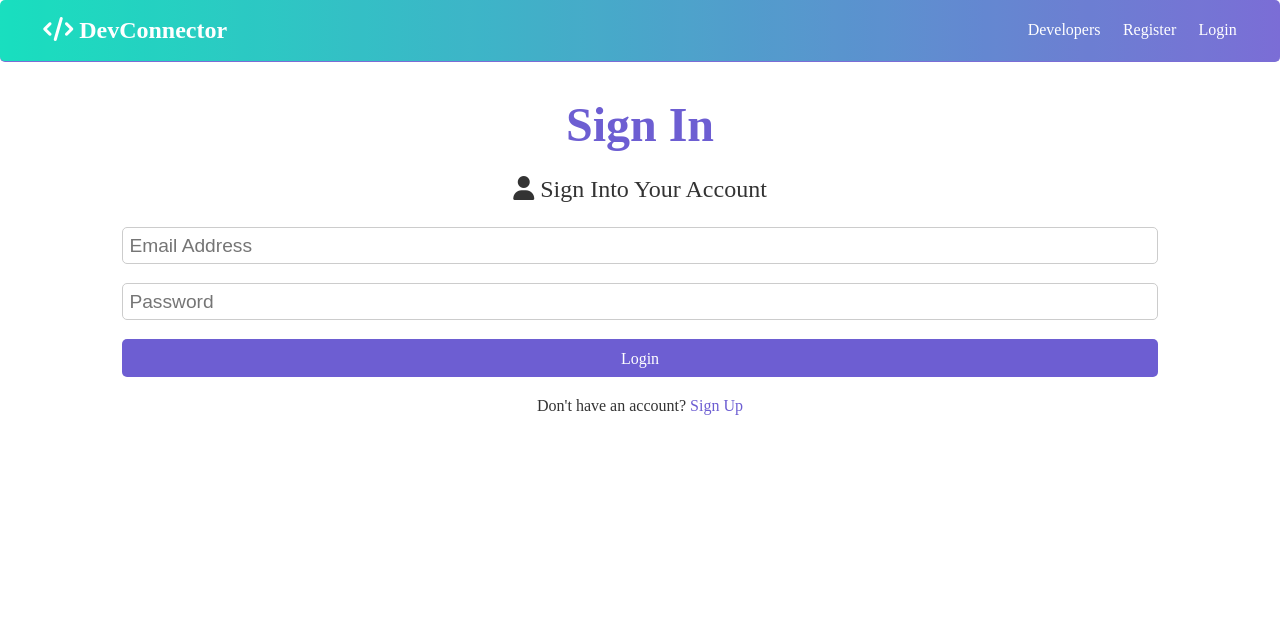
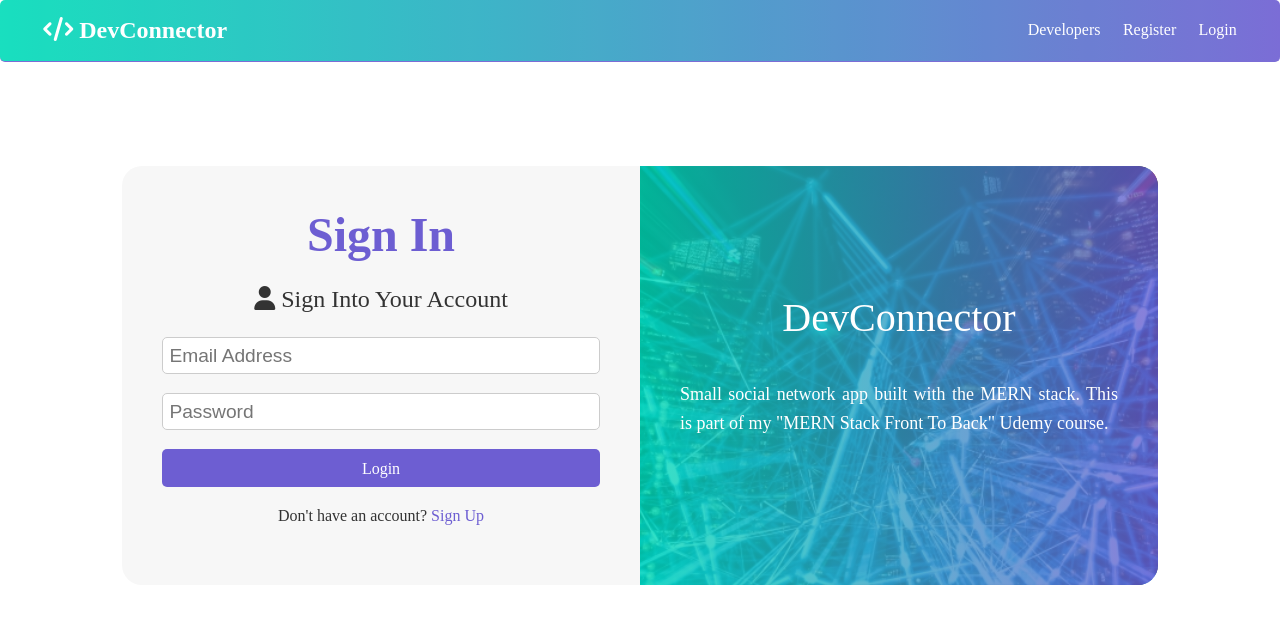
Before and after one commit to alfonsorodrigo/dev-connector, a React (Create React App) app in the folder client/: page /login in a window 1280 px wide. Shown: the top 624 px of the page. Built offline with nearby package versions, Linux system fonts and the light colour scheme; no server answers; a web font is replaced by a local one.

Commit message:
Added styles to Login

```diff
--- a/client/src/App.css
+++ b/client/src/App.css
@@ -26,7 +26,7 @@
 }
 
 body {
-  font-family: "MonserratRegular";
+  font-family: 'MonserratRegular';
   font-size: 1rem;
   line-height: 1.6;
   background-color: #fff;
@@ -38,7 +38,7 @@
 h4,
 h5,
 strong {
-  font-family: "MonserratBold";
+  font-family: 'MonserratBold';
 }
 a {
   color: var(--primary-color);
@@ -62,6 +62,12 @@
   margin-top: 6rem;
   margin-bottom: 3rem;
 }
+.container-login {
+  margin-top: 70px;
+  display: flex;
+  border-radius: 20px;
+  overflow: hidden;
+}
 
 .container p#bottom-text-form {
   text-align: center;
@@ -75,6 +81,47 @@
   text-align: center;
 }
 
+.ctn-form {
+  width: 100%;
+  padding: 40px;
+  background: #f7f7f7;
+}
+
+.ctn-text {
+  width: 100%;
+  background-image: url(./img/data.jpg);
+  background-position: center;
+  background-size: cover;
+  padding: 40px;
+  position: relative;
+}
+.capa {
+  width: 100%;
+  height: 100%;
+  position: absolute;
+  top: 0;
+  left: 0;
+  background: linear-gradient(90deg, #00dcb8, #6d5ed2);
+  opacity: 0.8;
+}
+
+.title-description {
+  position: relative;
+  top: 80px;
+  color: white;
+  font-weight: 300;
+  font-size: 40px;
+  text-align: center;
+}
+
+.text-description {
+  position: relative;
+  top: 110px;
+  color: white;
+  font-size: 18px;
+  font-weight: 200;
+  text-align: justify;
+}
 /* Text Styles*/
 .x-large {
   font-size: 4rem;
@@ -274,7 +321,7 @@
   margin: 1.2rem 0;
 }
 
-.form input[type="submit"] {
+.form input[type='submit'] {
   display: block;
   width: 100%;
   margin: auto;
@@ -286,10 +333,10 @@
   color: #888;
 }
 
-.form input[type="text"],
-.form input[type="email"],
-.form input[type="password"],
-.form input[type="date"],
+.form input[type='text'],
+.form input[type='email'],
+.form input[type='password'],
+.form input[type='date'],
 .form select,
 .form textarea {
   display: block;
@@ -301,7 +348,7 @@
   outline: none;
 }
 
-.form input[type="submit"],
+.form input[type='submit'],
 button {
   font: inherit;
 }
@@ -381,7 +428,7 @@
 /* Landing Page */
 .landing {
   position: relative;
-  background: url("./img/data.jpg") no-repeat center center/cover;
+  background: url('./img/data.jpg') no-repeat center center/cover;
   height: 100vh;
 }
 
@@ -412,10 +459,10 @@
 .profile-grid {
   display: grid;
   grid-template-areas:
-    "top top"
-    "about about"
-    "exp edu"
-    "github github";
+    'top top'
+    'about about'
+    'exp edu'
+    'github github';
   grid-gap: 1rem;
 }
 
@@ -599,11 +646,11 @@
 
   .profile-grid {
     grid-template-areas:
-      "top"
-      "about"
-      "exp"
-      "edu"
-      "github";
+      'top'
+      'about'
+      'exp'
+      'edu'
+      'github';
   }
 
   .profile-about .skills {
@@ -624,3 +671,19 @@
     padding: 0.3rem 0.4rem;
   }
 }
+
+#title-login {
+  text-align: center;
+}
+/* RESPONSIVE */
+
+@media screen and (max-width: 800px) {
+  .ctn-text {
+    display: none;
+  }
+  .ctn-form  {
+    margin: auto;
+    width: 100%;
+    background: white;
+  }
+}
--- a/client/src/components/auth/Login.js
+++ b/client/src/components/auth/Login.js
@@ -1,13 +1,13 @@
-import React, { Fragment, useState } from "react";
-import { Link, Redirect } from "react-router-dom";
-import { connect } from "react-redux";
-import PropTypes from "prop-types";
-import { login } from "../../actions/auth";
+import React, { Fragment, useState } from 'react';
+import { Link, Redirect } from 'react-router-dom';
+import { connect } from 'react-redux';
+import PropTypes from 'prop-types';
+import { login } from '../../actions/auth';
 
 const Login = ({ login, isAuthenticated }) => {
   const [formData, setFormData] = useState({
-    email: "",
-    password: ""
+    email: '',
+    password: ''
   });
 
   const { email, password } = formData;
@@ -21,42 +21,56 @@
   };
 
   if (isAuthenticated) {
-    return <Redirect to="/dashboard" />;
+    return <Redirect to='/dashboard' />;
   }
 
   return (
     <Fragment>
-      <h1 className="large text-primary">Sign In</h1>
-      <p className="lead">
-        <i className="fas fa-user"></i> Sign Into Your Account
+      <div className='container-login'>
+        <div className='ctn-form'>
+          <h1 id='title-login' className='large text-primary'>
+            Sign In
+          </h1>
+          <p className='lead' style={{ textAlign: 'center' }}>
+            <i className='fas fa-user'></i> Sign Into Your Account
           </p>
-      <form className="form" onSubmit={e => onSubmit(e)}>
-        <div className="form-group">
+          <form className='form' onSubmit={e => onSubmit(e)}>
+            <div className='form-group'>
               <input
-            type="email"
-            placeholder="Email Address"
-            name="email"
+                type='email'
+                placeholder='Email Address'
+                name='email'
                 value={email}
                 onChange={e => onChange(e)}
                 required
               />
             </div>
-        <div className="form-group">
+            <div className='form-group'>
               <input
-            type="password"
-            placeholder="Password"
-            name="password"
-            minLength="6"
+                type='password'
+                placeholder='Password'
+                name='password'
+                minLength='6'
                 value={password}
                 onChange={e => onChange(e)}
                 required
               />
             </div>
-        <input type="submit" className="btn btn-primary" value="Login" />
+            <input type='submit' className='btn btn-primary' value='Login' />
           </form>
-      <p id="bottom-text-form" className="my-1">
-        Don't have an account? <Link to="/register">Sign Up</Link>
+          <p id='bottom-text-form' className='my-1'>
+            Don't have an account? <Link to='/register'>Sign Up</Link>
           </p>
+        </div>
+        <div className='ctn-text'>
+          <div className='capa'></div>
+          <h1 className='title-description'>DevConnector</h1>
+          <p className='text-description'>
+            Small social network app built with the MERN stack. This is part of
+            my "MERN Stack Front To Back" Udemy course.
+          </p>
+        </div>
+      </div>
     </Fragment>
   );
 };
```
Lines whose indentation alone changed are shown as unchanged.
